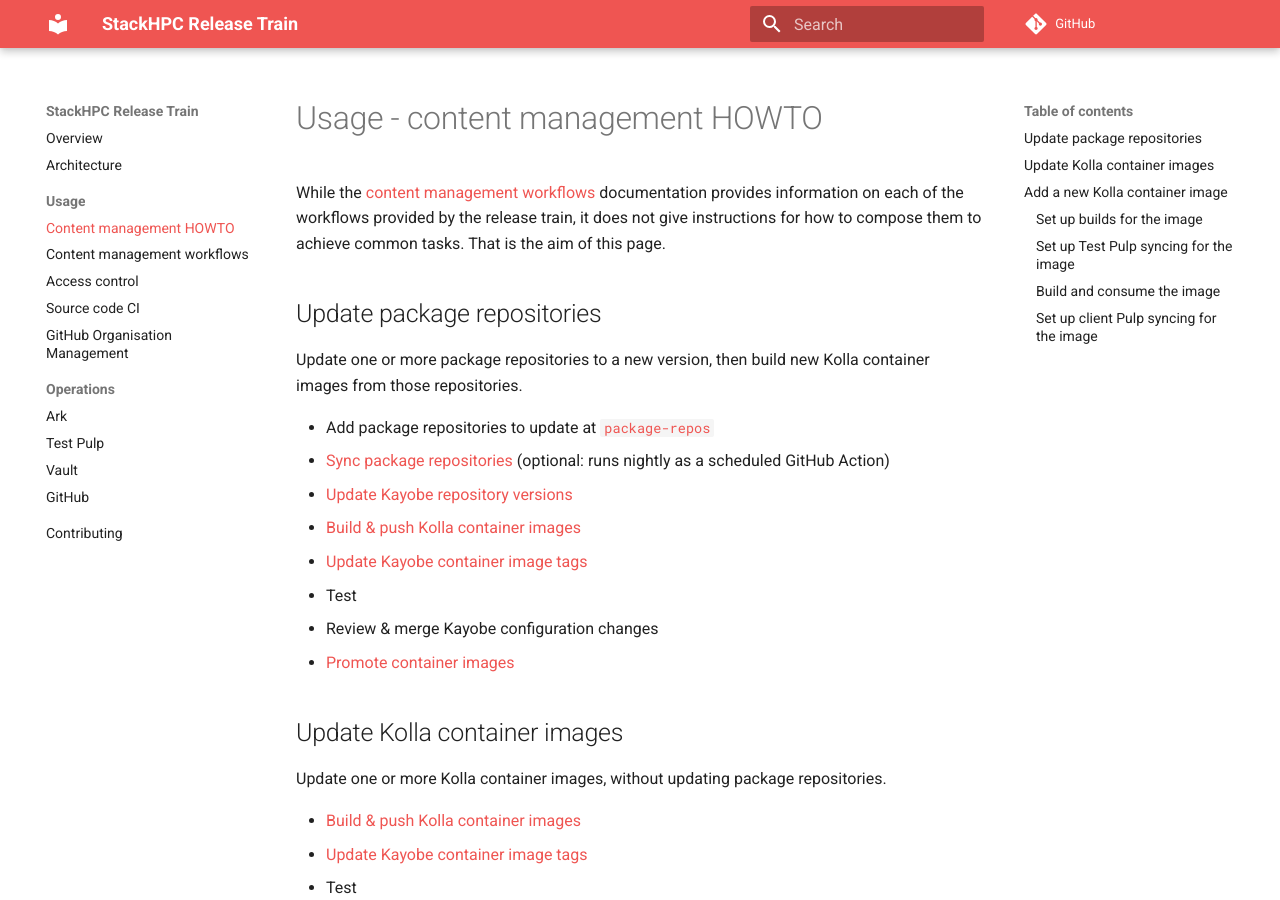
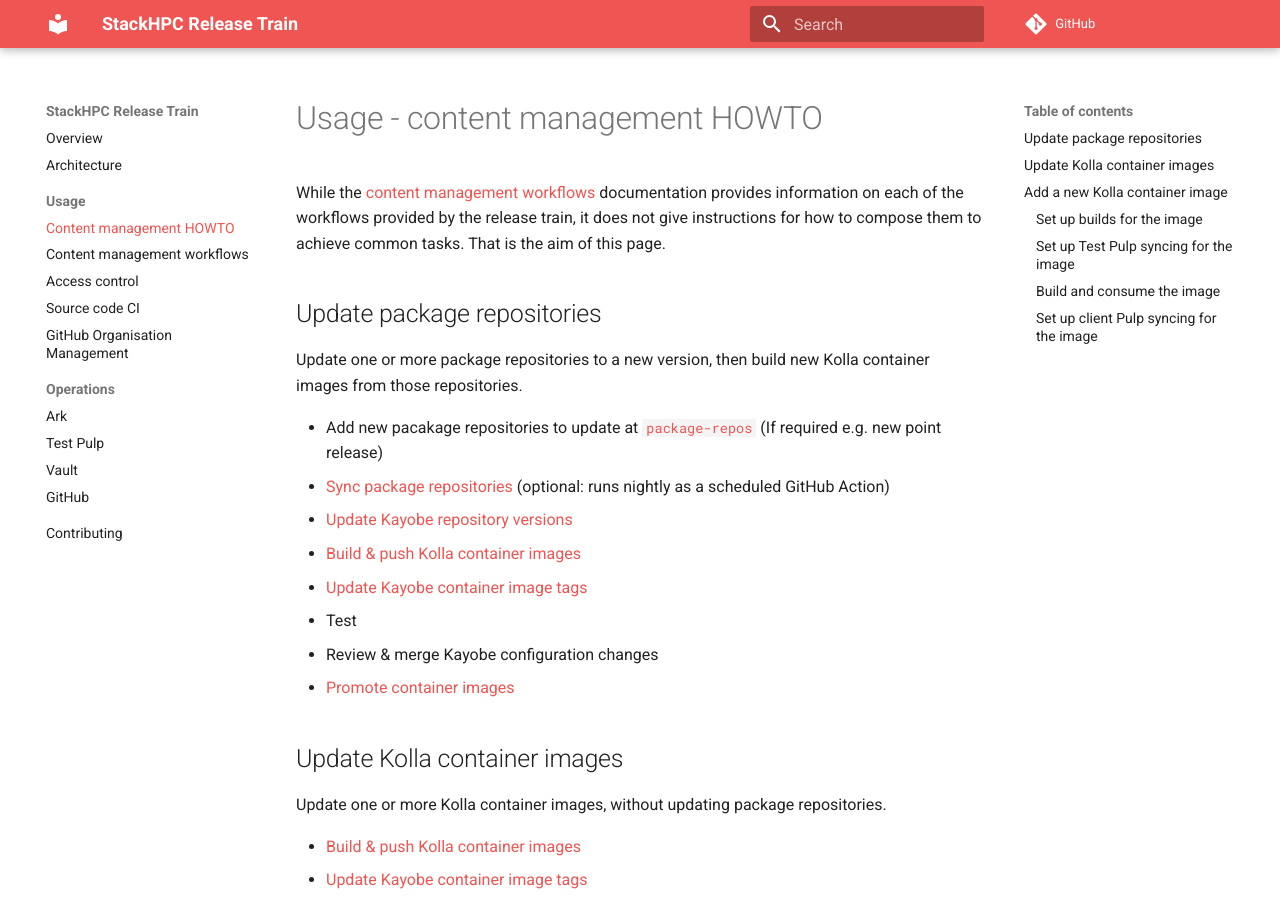
Before and after one commit to stackhpc/stackhpc-release-train, an MkDocs documentation site: the page built from docs/usage/content-howto.md, in a window 1280 px wide and 900 px high. Built offline with MkDocs 1.6.1 and Material for MkDocs 9.7.7, drawn with Linux system fonts in a browser that asks for light colours; comment, search, counter and statistics services are not loaded.

Commit message:
Add the details on when the new step is necessary

```diff
--- a/docs/usage/content-howto.md
+++ b/docs/usage/content-howto.md
@@ -7,7 +7,7 @@ That is the aim of this page.
 
 Update one or more package repositories to a new version, then build new Kolla container images from those repositories.
 
-* Add package repositories to update at [`package-repos`](https://github.com/stackhpc/stackhpc-release-train/blob/main/ansible/inventory/group_vars/all/package-repos)
+* Add new pacakage repositories to update at [`package-repos`](https://github.com/stackhpc/stackhpc-release-train/blob/main/ansible/inventory/group_vars/all/package-repos) (If required e.g. new point release)
 * [Sync package repositories](content-workflows.md#syncing-package-repositories) (optional: runs nightly as a scheduled GitHub Action)
 * [Update Kayobe repository versions](content-workflows.md#updating-package-repository-versions-in-kayobe-configuration)
 * [Build & push Kolla container images](content-workflows.md#building-container-images)
```
